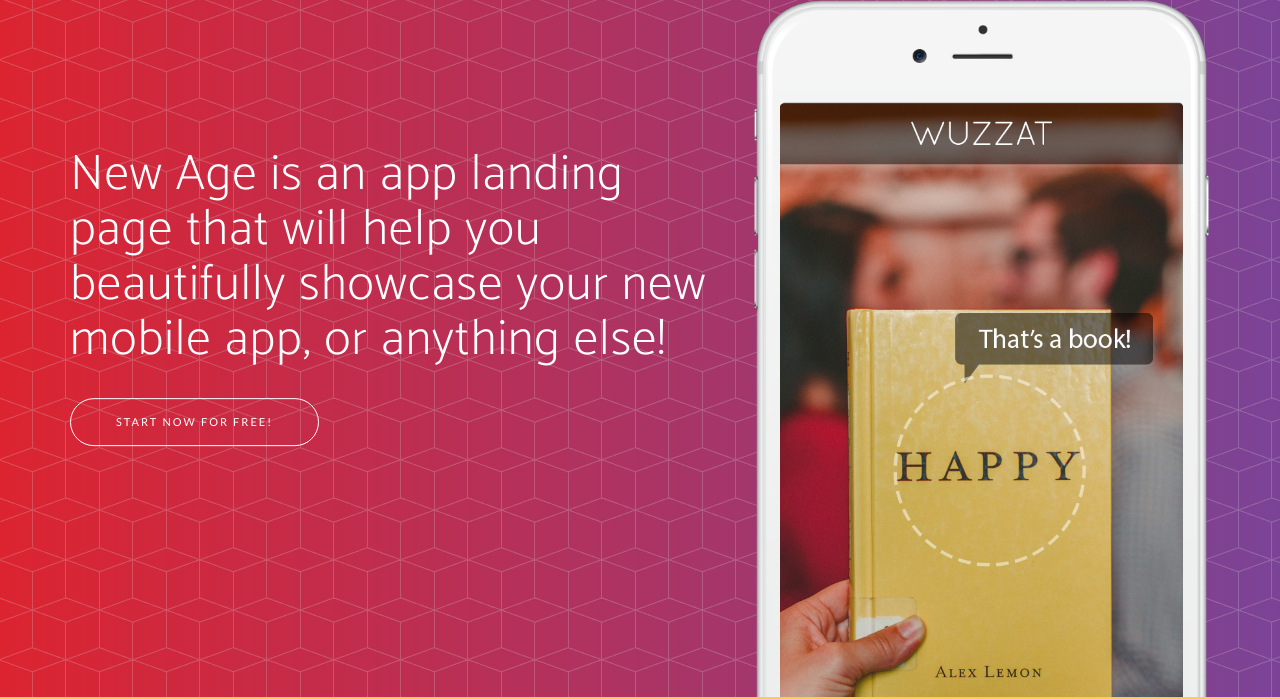
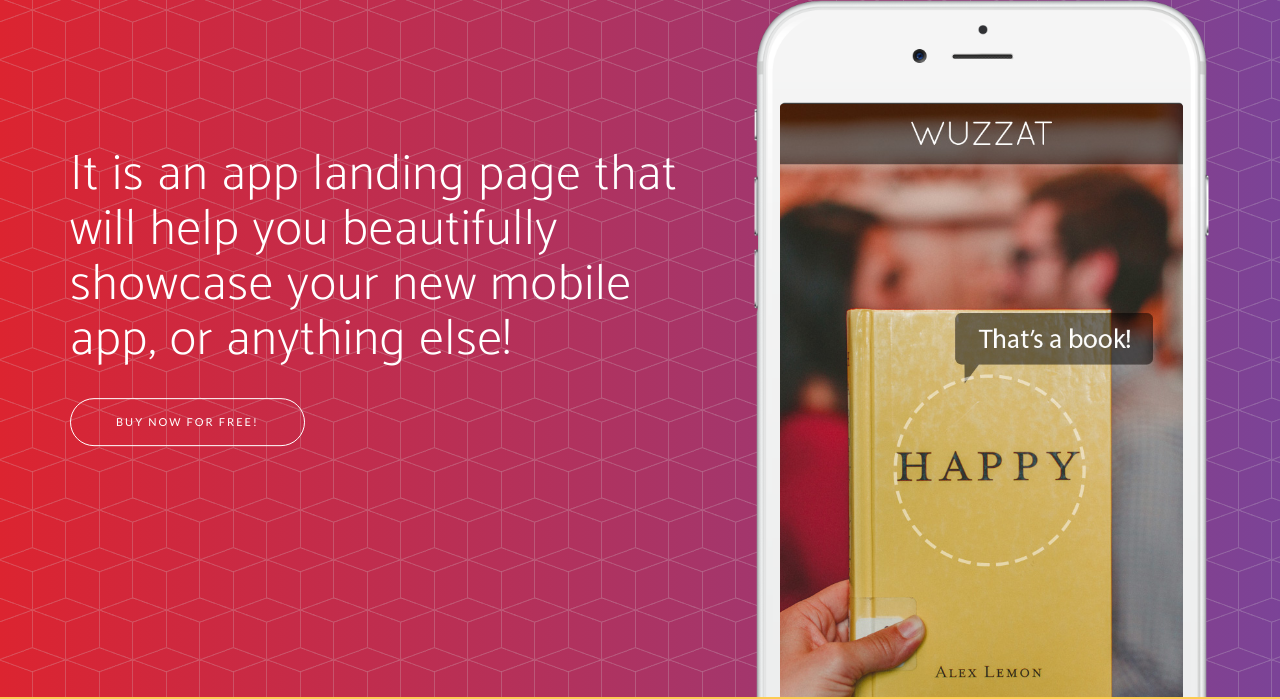
Before and after one commit to devs3/landing, a website: page index.html in a window 1280 px wide. Shown: the part 103-802 px from the top of the page. Drawn offline with nearby package versions, Linux system fonts and the light colour scheme; a web font is replaced by a local one.

Commit message:
Update index.html

```diff
--- a/index.html
+++ b/index.html
@@ -73,8 +73,8 @@
                 <div class="col-sm-7">
                     <div class="header-content">
                         <div class="header-content-inner">
-                            <h1>New Age is an app landing page that will help you beautifully showcase your new mobile app, or anything else!</h1>
-                            <a href="#download" class="btn btn-outline btn-xl page-scroll">Start Now for Free!</a>
+                            <h1>It is an app landing page that will help you beautifully showcase your new mobile app, or anything else!</h1>
+                            <a href="#download" class="btn btn-outline btn-xl page-scroll">Buy now for Free!</a>
                         </div>
                     </div>
                 </div>
```
